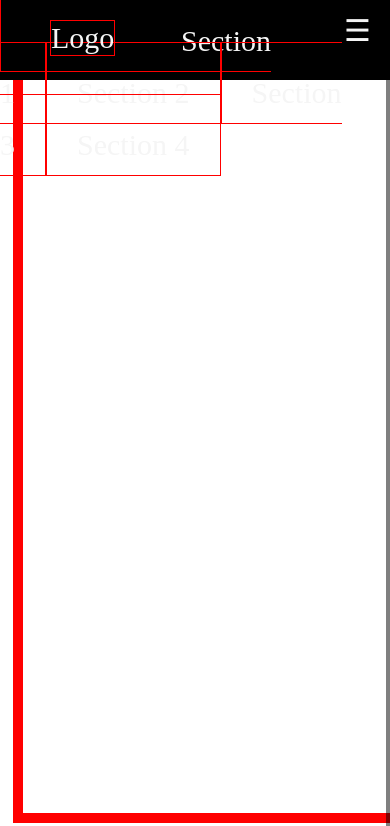
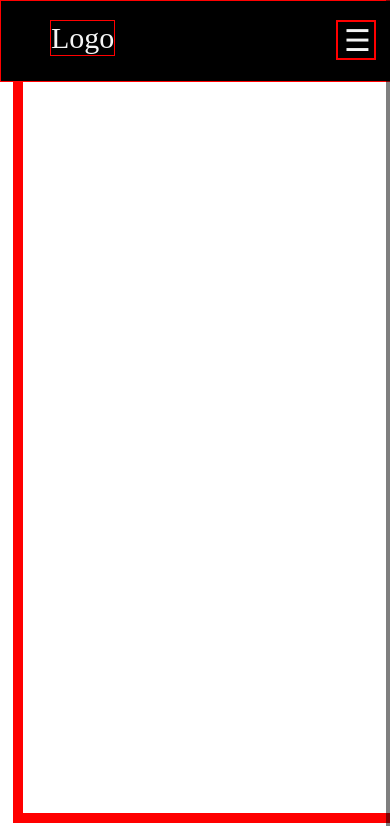
Before and after one commit to Rush-Develop/milky_frontend, a React (Create React App) app: page / in a window 390 px wide. Shown: the top 826 px of the page. Built offline with nearby package versions, Linux system fonts and the light colour scheme.

Commit message:
media screen

```diff
--- a/package.json
+++ b/package.json
@@ -10,6 +10,7 @@
     "react": "^18.2.0",
     "react-dom": "^18.2.0",
     "react-minimal-side-navigation": "^1.9.2",
+    "react-responsive": "^9.0.2",
     "react-router-dom": "^5.3.0",
     "react-scripts": "5.0.1",
     "react-scroll": "^1.8.9",
--- a/src/App.js
+++ b/src/App.js
@@ -1,16 +1,9 @@
 import { BrowserRouter as Router, Switch, Route } from "react-router-dom";
-import Detail from "./routes/Detail";
 import Home from "./routes/Home";
 function App() {
   return (
     <Router>
       <Switch>
-        <Route path="/hello">
-          <h1>Hello</h1>
-        </Route>
-        <Route path="/movie">
-          <Detail />
-        </Route>
         <Route path="/">
           <Home />
         </Route>
--- a/src/routes/Detail.js
+++ /dev/null
@@ -1,4 +0,0 @@
-function Detail() {
-  return <h1>Detail</h1>;
-}
-export default Detail;
--- a/src/routes/Home.js
+++ b/src/routes/Home.js
@@ -5,14 +5,10 @@ import styles from "./components/home.module.css";
 import Header from "./components/Header";
 import Footer from "./components/Footer";
 import Section from "./components/Section";
-import Sidemenu from "./components/Sidemenu";
 
 function Home() {
   return (
     <div>
-      <Sidebar width={360}>
-        <Sidemenu />
-      </Sidebar>
       <Header />
       <div className={styles.grid}>
         <div className={styles.Main}>
--- a/src/routes/components/Header.js
+++ b/src/routes/components/Header.js
@@ -1,10 +1,30 @@
 import styles from "../components/home.module.css";
 import Menu from "./Menu";
+import Login from "./LoginModal";
+import { useMediaQuery } from "react-responsive";
+import Sidebar from "./Sidebar";
+import Sidemenu from "./Sidemenu";
+
+export const Mobile = ({ children }) => {
+  const isMobile = useMediaQuery({
+    query: "(max-width:981px)",
+  });
+  return <>{isMobile && children}</>;
+};
+
+export const Pc = ({ children }) => {
+  const isPc = useMediaQuery({
+    query: "(min-width:980px)",
+  });
+  return <>{isPc && children}</>;
+};
 
 function Header() {
   return (
-    <div className={styles.Header}>
-      {/* <img
+    <>
+      <Mobile>
+        <div className={styles.Header}>
+          {/* <img
         className={styles.Logo}
         src="assets/img/logo.jpeg"
         alt="logo"
@@ -15,9 +35,30 @@ function Header() {
           padding: 0,
         }}
       /> */}
-      <span className={styles.Logo}>Logo</span>
-      <Menu />
-    </div>
+          <span className={styles.Logo}>Logo</span>
+          <Sidebar width={360}>
+            <Sidemenu />
+          </Sidebar>
+        </div>
+      </Mobile>
+      <Pc>
+        <div className={styles.Header}>
+          {/* <img
+        className={styles.Logo}
+        src="assets/img/logo.jpeg"
+        alt="logo"
+        style={{
+          width: 100,
+          height: 75,
+          margin: 0,
+          padding: 0,
+        }}
+      /> */}
+          <span className={styles.Logo}>Logo</span>
+          <Menu />
+        </div>
+      </Pc>
+    </>
   );
 }
 
--- /dev/null
+++ b/src/routes/components/LoginModal.js
@@ -0,0 +1,7 @@
+import styles from "../components/home.module.css";
+
+function LoginModal() {
+  return <div className={styles.Login}>👥</div>;
+}
+
+export default LoginModal;
--- a/src/routes/components/Sidebar.js
+++ b/src/routes/components/Sidebar.js
@@ -48,8 +48,7 @@ function Sidebar({ width = 280, children }) {
         <button onClick={() => toggleMenu()} className={styles.button}>
           {isOpen ? <span>X</span> : <span>☰</span>}
         </button>
-        <div className={styles.content}>{children}</div> //사이드바 컴포넌트
-        내부 값이 구현되는 위치
+        <div className={styles.content}>{children}</div>
       </div>
     </div>
   );
--- a/src/routes/components/home.module.css
+++ b/src/routes/components/home.module.css
@@ -6,7 +6,7 @@
   height: 70px;
   width: 100%;
   background: black;
-  /* border: 10px solid red; */
+  border: 1px solid red;
   /* text-align: center; */
   font-size: 45px;
   color: whitesmoke;
@@ -37,3 +37,9 @@
   height: 700px;
   border: 10px solid red;
 }
+
+/* .Login {
+  top: 0;
+  left: 1000px;
+  padding-top: 5px;
+} */
--- a/src/routes/components/sidebar.module.css
+++ b/src/routes/components/sidebar.module.css
@@ -22,7 +22,7 @@
   z-index: 99;
   transition: 0.8s ease;
   background-color: rgba(0, 0, 0, 0);
-  border: 2px solid rgba(0, 0, 0, 0);
+  border: 2px solid red;
   /* border-radius: 40px; */
   overflow: hidden;
 }
```
Also changed, not shown: 1 other file (tests, documents, lock files or other folders).
